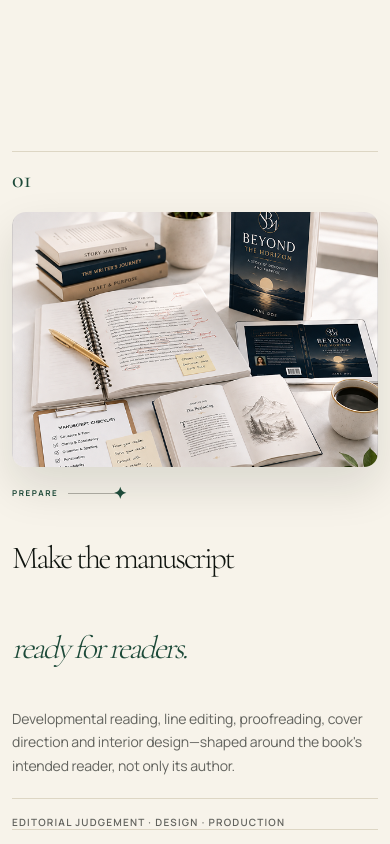
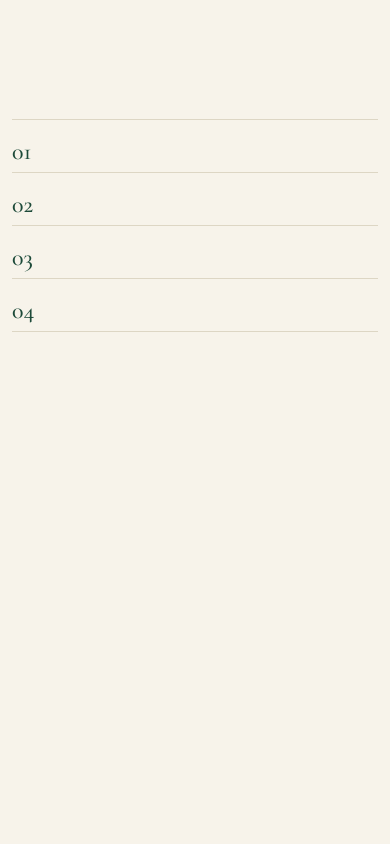
Before and after one commit to syedalihaider-dev/swift-book-marketing, a Next.js app: page / in a window 390 px wide. Shown: the part 2220-3064 px from the top of the page. Built offline with nearby package versions, Linux system fonts and the light colour scheme.

Commit message:
Add Section In Homepage

```diff
--- a/src/app/globals.css
+++ b/src/app/globals.css
@@ -147,7 +147,6 @@ a {
 
 a:hover {
   color: var(--primary-color);
-  text-decoration: underline;
 }
 
 /* Filled brand CTAs (see components/common/MagneticButtons) carry their own */
--- a/src/components/Home/ProcessSteps/ProcessSteps.jsx
+++ b/src/components/Home/ProcessSteps/ProcessSteps.jsx
@@ -1,10 +1,9 @@
 "use client";
 
-import { useEffect, useRef } from "react";
+import { useEffect, useRef, useState } from "react";
 import Image from "next/image";
 import { gsap } from "gsap";
 import { ScrollTrigger } from "gsap/ScrollTrigger";
-import { unwrapStalePinSpacer } from "@/lib/unwrapStalePinSpacer";
 import styles from "./ProcessSteps.module.css";
 
 const STEPS = [
@@ -58,144 +57,185 @@ const TILE_COLS = 6;
 const TILE_ROWS = 4;
 const TILES = Array.from({ length: TILE_COLS * TILE_ROWS });
 
-// Card N slides up from the bottom, rests fully covering card N-1, then the
-// next card repeats the same slide+rest before finally releasing the pin.
-const SLOT = 1;
-const SLIDE_PORTION = 0.6;
-
 export default function ProcessSteps() {
     const sectionRef = useRef(null);
-    const pinRef = useRef(null);
-    const cardRefs = useRef([]);
-    cardRefs.current = [];
+    const rowRefs = useRef([]);
+    const headerRefs = useRef([]);
+    const bodyRefs = useRef([]);
 
-    const registerCard = (el) => {
-        if (el && !cardRefs.current.includes(el)) {
-            cardRefs.current.push(el);
-        }
+    const [activeIndex, setActiveIndex] = useState(0);
+
+    // STEPS has a fixed length/order, so each ref can be written straight to
+    // its index — no reset-then-push during render needed.
+    const setRowRef = (index) => (el) => {
+        rowRefs.current[index] = el;
+    };
+    const setHeaderRef = (index) => (el) => {
+        headerRefs.current[index] = el;
+    };
+    const setBodyRef = (index) => (el) => {
+        bodyRefs.current[index] = el;
     };
 
     useEffect(() => {
         gsap.registerPlugin(ScrollTrigger);
 
-        const section = sectionRef.current;
-        const pinTarget = pinRef.current;
-        const cards = cardRefs.current;
-        if (!section || !pinTarget || cards.length === 0) return undefined;
+        // Snapshot only the populated refs — under React StrictMode's dev-only
+        // double-mount, a row can transiently be null between passes, and
+        // these arrays get read again later (in closures) after that point.
+        const rows = rowRefs.current.filter(Boolean);
+        const headers = headerRefs.current.filter(Boolean);
+        const bodies = bodyRefs.current.filter(Boolean);
+        if (!rows.length || rows.length !== bodies.length) return undefined;
 
+        const ctx = gsap.context(() => {
             const mm = gsap.matchMedia();
 
             mm.add(
-            {
-                isPinned: "(min-width: 992px) and (prefers-reduced-motion: no-preference)",
-                isFlow: "(max-width: 991.98px), (prefers-reduced-motion: reduce)",
-            },
-            (context) => {
-                const { isPinned } = context.conditions;
+                "(min-width: 992px) and (prefers-reduced-motion: no-preference)",
+                () => {
+                    let active = 0;
+                    gsap.set(bodies, { height: 0, opacity: 0 });
+                    gsap.set(bodies[0], { height: "auto", opacity: 1 });
+                    rows[0].classList.add(styles.rowActive);
 
-                if (!isPinned) {
-                    // Small screens and reduced-motion: plain stacked flow,
-                    // no pin/slide — every card fully visible and reachable.
-                    // The puzzle tiles only ever get revealed by the pinned
-                    // timeline below, so without it they'd sit permanently
-                    // opaque, hiding every image — hide them outright instead.
-                    gsap.set(cards, { clearProps: "transform" });
-                    gsap.set(
-                        cards.flatMap((card) => Array.from(card.querySelectorAll(`.${styles.tile}`))),
-                        { display: "none" }
-                    );
-                    return undefined;
-                }
-
-                // See unwrapStalePinSpacer for why this needs to run before
-                // every (re-)pin, not just once.
-                unwrapStalePinSpacer(pinTarget);
-                ScrollTrigger.getAll()
-                    .filter((st) => st.trigger === pinTarget)
-                    .forEach((st) => st.kill());
-
-                pinTarget.classList.add(styles.pinTargetActive);
-                gsap.set(cards[0], { yPercent: 0 });
-                gsap.set(cards.slice(1), { yPercent: 100 });
-
-                const tl = gsap.timeline({
-                    scrollTrigger: {
-                        trigger: pinTarget,
-                        start: "top top",
-                        end: () => `+=${(cards.length - 1) * SLOT * window.innerHeight}`,
-                        pin: true,
-                        scrub: 1,
-                        invalidateOnRefresh: true,
-                    },
-                });
-
-                cards.forEach((card, i) => {
-                    if (i === 0) return;
-                    const pos = (i - 1) * SLOT;
-                    const tiles = card.querySelectorAll(`.${styles.tile}`);
-                    const textBlock = card.querySelector(`.${styles.content}`);
-
-                    tl.to(card, { yPercent: 0, ease: "power1.inOut", duration: SLIDE_PORTION }, pos);
-                    if (tiles.length) {
-                        tl.to(
-                            tiles,
-                            {
-                                opacity: 0,
-                                scale: 0.35,
-                                ease: "none",
-                                stagger: { each: 0.015, from: "random" },
-                                duration: SLIDE_PORTION * 0.7,
-                            },
-                            pos + SLIDE_PORTION * 0.3
-                        );
-                    }
-                    if (textBlock) {
-                        tl.from(textBlock, { opacity: 0, y: 24, duration: SLIDE_PORTION * 0.6 }, pos + SLIDE_PORTION * 0.25);
-                    }
-                });
-
-                // First card's image still gets a puzzle reveal, tied to the
-                // section simply scrolling into view (no pin involved yet).
-                const firstTiles = cards[0].querySelectorAll(`.${styles.tile}`);
-                if (firstTiles.length) {
-                    gsap.to(firstTiles, {
+                    const playTiles = (row) => {
+                        const tiles = row.querySelectorAll(`.${styles.tile}`);
+                        if (!tiles.length) return;
+                        gsap.set(tiles, { opacity: 1, scale: 1 });
+                        gsap.to(tiles, {
                             opacity: 0,
                             scale: 0.35,
                             ease: "power2.inOut",
                             stagger: { each: 0.015, from: "random" },
                             duration: 0.5,
-                        scrollTrigger: {
-                            trigger: section,
-                            start: "top 75%",
-                            toggleActions: "play none none none",
+                            delay: 0.15,
+                        });
+                    };
+                    playTiles(rows[0]);
+
+                    // Height-animating the previous/next body while a live
+                    // "closest header" read runs every scroll tick is a
+                    // feedback loop — the layout shifting mid-transition
+                    // changes what reads as closest, re-triggering another
+                    // activation before the first has settled. Locking out
+                    // new activations until the current pair finishes (and
+                    // re-checking once on the way out) keeps it stable.
+                    let animating = false;
+
+                    const checkClosest = () => {
+                        const viewportCenter = window.innerHeight / 2;
+                        let closest = 0;
+                        let closestDistance = Infinity;
+                        headers.forEach((header, i) => {
+                            const rect = header.getBoundingClientRect();
+                            const distance = Math.abs(rect.top + rect.height / 2 - viewportCenter);
+                            if (distance < closestDistance) {
+                                closestDistance = distance;
+                                closest = i;
+                            }
+                        });
+                        return closest;
+                    };
+
+                    const activate = (index) => {
+                        if (index === active || animating) return;
+                        const prev = active;
+                        active = index;
+                        animating = true;
+                        setActiveIndex(index);
+
+                        rows[prev].classList.remove(styles.rowActive);
+                        rows[index].classList.add(styles.rowActive);
+
+                        gsap.to(bodies[prev], {
+                            height: 0,
+                            opacity: 0,
+                            duration: 0.6,
+                            ease: "power3.inOut",
+                        });
+                        gsap.to(bodies[index], {
+                            height: bodies[index].scrollHeight,
+                            opacity: 1,
+                            duration: 0.6,
+                            ease: "power3.inOut",
+                            onComplete: () => {
+                                gsap.set(bodies[index], { height: "auto" });
+                                animating = false;
+                                activate(checkClosest());
                             },
                         });
-                }
+                        playTiles(rows[index]);
+                    };
+
+                    // A continuous "which header is nearest center" check
+                    // (rather than per-header enter/leave edges) can't skip a
+                    // row on a fast or large scroll jump.
+                    ScrollTrigger.create({
+                        trigger: sectionRef.current,
+                        start: "top bottom",
+                        end: "bottom top",
+                        onUpdate: () => {
+                            if (animating) return;
+                            activate(checkClosest());
+                        },
+                    });
 
                     return () => {
-                    pinTarget.classList.remove(styles.pinTargetActive);
+                        rows.forEach((row) => row.classList.remove(styles.rowActive));
                     };
                 }
             );
 
+            mm.add("(max-width: 991.98px), (prefers-reduced-motion: reduce)", () => {
+                // Small screens and reduced-motion: every step fully open,
+                // plain readable stack — no scroll-linked accordion, no pin.
+                gsap.set(bodies, { clearProps: "all" });
+                gsap.set(
+                    rows.flatMap((row) => Array.from(row.querySelectorAll(`.${styles.tile}`))),
+                    { display: "none" }
+                );
+                rows.forEach((row) => row.classList.add(styles.rowActive));
+                return undefined;
+            });
+
             return () => mm.revert();
+        }, sectionRef);
+
+        return () => ctx.revert();
     }, []);
 
     return (
         <section className={styles.section} ref={sectionRef} aria-label="Our publishing process">
             <div className="container">
-                <div className={styles.pinTarget} ref={pinRef}>
-                    {STEPS.map((step, index) => (
+                <div className={styles.list}>
+                    {STEPS.map((step, index) => {
+                        const panelId = `process-step-panel-${step.number}`;
+                        return (
+                            <div key={step.number} className={styles.row} ref={setRowRef(index)}>
+                                <button
+                                    type="button"
+                                    className={styles.rowHeader}
+                                    ref={setHeaderRef(index)}
+                                    aria-expanded={activeIndex === index}
+                                    aria-controls={panelId}
+                                    onClick={(event) =>
+                                        event.currentTarget.scrollIntoView({
+                                            behavior: "smooth",
+                                            block: "center",
+                                        })
+                                    }
+                                >
+                                    <span className={styles.stepNumber}>{step.number}</span>
+                                </button>
+
                                 <div
-                            key={step.number}
-                            className={styles.card}
-                            ref={registerCard}
-                            style={{ zIndex: index + 1 }}
+                                    id={panelId}
+                                    className={styles.rowBody}
+                                    ref={setBodyRef(index)}
+                                    aria-hidden={activeIndex !== index}
                                 >
-                            {index === 0 && <div className={styles.divider} aria-hidden="true" />}
-
-                            <span className={styles.stepNumber}>{step.number}</span>
-
+                                    <div className={styles.rowBodyInner}>
                                         <div className="row align-items-center">
                                             <div className="col-12 col-lg-5">
                                                 <div className={styles.imageFrame}>
@@ -240,10 +280,11 @@ export default function ProcessSteps() {
                                                 </div>
                                             </div>
                                         </div>
-
-                            <div className={styles.divider} aria-hidden="true" />
                                     </div>
-                    ))}
+                                </div>
+                            </div>
+                        );
+                    })}
                 </div>
             </div>
         </section>
--- a/src/components/Home/ProcessSteps/ProcessSteps.module.css
+++ b/src/components/Home/ProcessSteps/ProcessSteps.module.css
@@ -5,55 +5,58 @@
     overflow: hidden;
 }
 
-.pinTarget {
-    position: relative;
+.list {
+    display: flex;
+    flex-direction: column;
 }
 
-/* Pin-active state — only added by JS on desktop with motion allowed.       */
-/* Without JS (or on mobile / reduced-motion) `.card` stays in normal flow,  */
-/* so the section is always a plain, fully-readable, scrollable stack.       */
-.pinTargetActive {
-    height: 100vh;
-    overflow: hidden;
+.row {
+    border-bottom: 1px solid #ddd6c4;
 }
 
-.card {
-    position: relative;
-    padding-top: 56px;
+.row:first-child {
+    border-top: 1px solid #ddd6c4;
 }
 
-.pinTargetActive .card {
-    position: absolute;
-    inset: 0;
-    display: flex;
-    flex-direction: column;
-    justify-content: center;
-    padding-top: 0;
-    background: var(--bg-color);
+.rowHeader {
+    display: block;
+    width: 100%;
+    padding: 28px 0;
+    border: none;
+    background: none;
+    text-align: left;
+    cursor: pointer;
 }
 
-.pinTargetActive .card .divider {
-    display: none;
-}
-
-.divider {
-    width: 100%;
-    height: 1px;
-    background-color: #ddd6c4;
+/* The active row's own bottom border is redundant with its body's top —   */
+/* it also visually reads better as one continuous open panel without it.  */
+.rowActive .rowHeader {
+    padding-bottom: 8px;
 }
 
 .stepNumber {
     display: block;
-    margin: 28px 0 40px;
-    color: var(--primary-color);
+    color: #a9a79e;
     font-family: var(--font-heading);
     font-size: 30px;
     font-weight: 500;
     line-height: 1;
+    transition: color 0.4s ease;
 }
 
-.pinTargetActive .card .stepNumber {
-    margin-top: 0;
+.rowActive .stepNumber {
+    color: var(--primary-color);
+}
+
+/* Collapsible body */
+
+.rowBody {
+    height: 0;
+    overflow: hidden;
+}
+
+.rowBodyInner {
+    padding-bottom: 48px;
 }
 
 /* Image */
@@ -67,15 +70,12 @@
     box-shadow: 0 20px 45px rgba(16, 21, 16, 0.12);
 }
 
-.pinTargetActive .imageFrame {
-    max-height: 60vh;
-}
-
 .image {
     object-fit: cover;
 }
 
-/* Puzzle-reveal tile grid, sits above the image and scatters away on scroll */
+/* Puzzle-reveal tile grid, sits above the image and scatters away each time */
+/* its row opens. */
 .tileGrid {
     position: absolute;
     inset: 0;
@@ -94,11 +94,7 @@
 
 .content {
     max-width: 460px;
-    padding: 32px 0;
-}
-
-.pinTargetActive .content {
-    padding: 0;
+    padding-top: 8px;
 }
 
 .eyebrow {
@@ -134,11 +130,10 @@
     line-height: 1;
 }
 
-/* font-family/size/weight inherit the global h2 rule (75px, Cormorant */
-/* Garamond Light) — only color and responsive overrides live here.     */
 .heading {
     margin: 0;
     color: var(--dark-color);
+    font-size: 40px;
 }
 
 .heading em {
@@ -179,14 +174,6 @@
     text-transform: uppercase;
 }
 
-/* Below 1600px-ish desktop, the flat 75px global h2 starts crowding a      */
-/* 100vh pinned card — scale it down a touch so nothing overlaps/overflows. */
-@media (max-width: 1439.98px) {
-    .pinTargetActive .heading {
-        font-size: 56px;
-    }
-}
-
 /* Tablet (also the normal-flow / non-pinned breakpoint) */
 
 @media (max-width: 991.98px) {
@@ -194,17 +181,13 @@
         font-size: clamp(32px, 6vw, 48px);
     }
 
-    .card {
-        padding-top: 44px;
-    }
-
-    .stepNumber {
-        margin: 22px 0 28px;
+    .rowBodyInner {
+        padding-bottom: 36px;
     }
 
     .content {
         max-width: 100%;
-        padding: 28px 0 0;
+        padding-top: 24px;
     }
 
     .description,
@@ -220,21 +203,16 @@
         padding: 20px 0 60px;
     }
 
-    .card {
-        padding-top: 32px;
+    .rowHeader {
+        padding: 20px 0;
     }
 
     .stepNumber {
-        margin: 16px 0 20px;
         font-size: 24px;
     }
 
     .imageFrame {
         border-radius: 14px;
-    }
-
-    .content {
-        padding: 20px 0 0;
     }
 
     .eyebrow {
```
Lines whose indentation alone changed are shown as unchanged.
